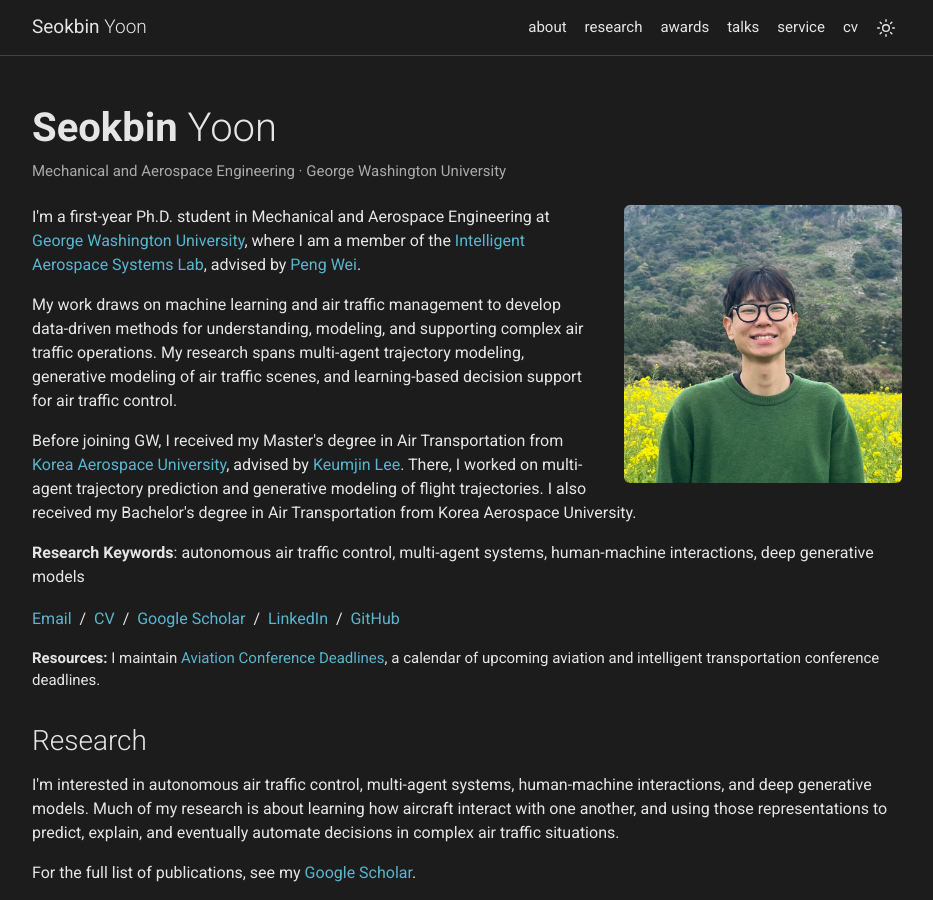
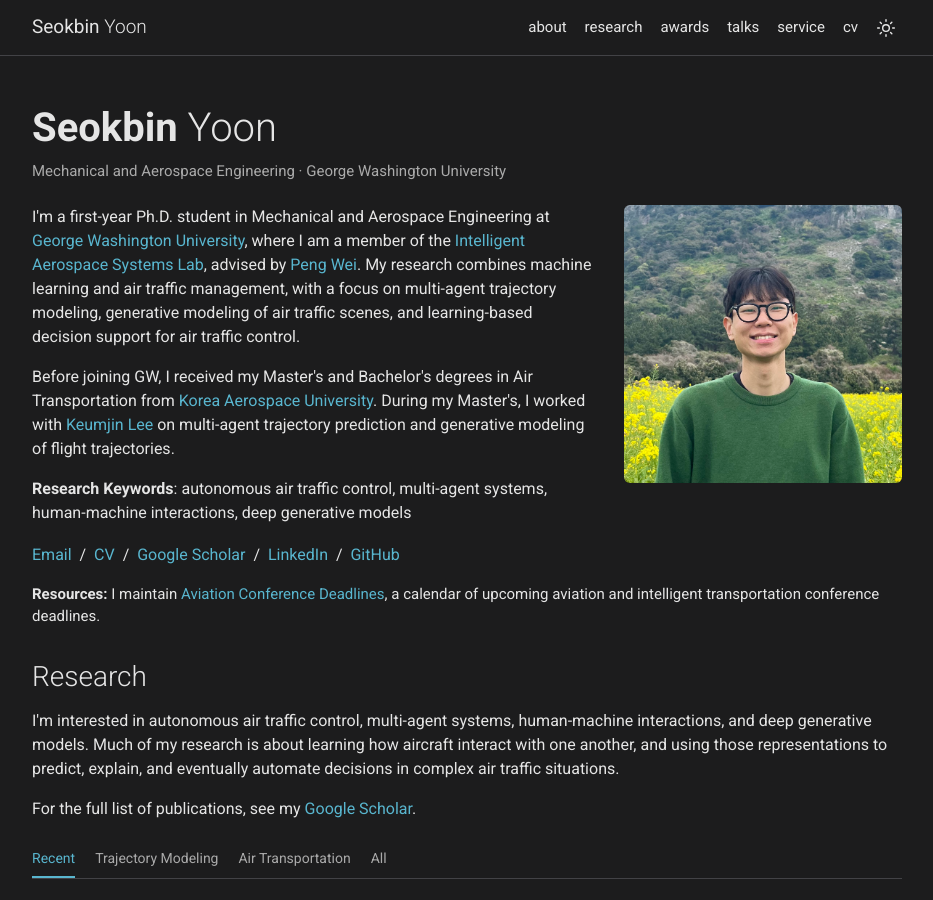
Before and after one commit to seokbinyoon96/seokbinyoon96.github.io, a Jekyll site: the page built from index.html, in a window 1280 px wide and 900 px high. Shown: the whole window, without its empty margins (173-1106 px from the left). Built offline with Jekyll 4.4.1, drawn with Linux system fonts in a browser that asks for light colours.

Commit message:
Condense biography into two paragraphs

```diff
--- a/index.html
+++ b/index.html
@@ -11,23 +11,17 @@
       <a href="https://web.seas.gwu.edu/pwei/people/">Intelligent Aerospace Systems Lab</a>,
       advised by
       <a href="https://scholar.google.com/citations?user=1cfltHsAAAAJ">Peng Wei</a>.
+      My research combines machine learning and air traffic management, with a focus on
+      multi-agent trajectory modeling, generative modeling of air traffic scenes,
+      and learning-based decision support for air traffic control.
     </p>
 
     <p>
-      My work draws on machine learning and air traffic management to develop data-driven
-      methods for understanding, modeling, and supporting complex air traffic operations.
-      My research spans multi-agent trajectory modeling, generative modeling of air traffic
-      scenes, and learning-based decision support for air traffic control.
-    </p>
-
-    <p>
-      Before joining GW, I received my Master's degree in Air Transportation from
-      <a href="https://kau.ac.kr/english/index/main.php">Korea Aerospace University</a>,
-      advised by
-      <a href="https://scholar.google.com/citations?user=GO7fwgEAAAAJ">Keumjin Lee</a>.
-      There, I worked on multi-agent trajectory prediction and generative modeling of
-      flight trajectories. I also received my Bachelor's degree in Air Transportation
-      from Korea Aerospace University.
+      Before joining GW, I received my Master's and Bachelor's degrees in Air Transportation from
+      <a href="https://kau.ac.kr/english/index/main.php">Korea Aerospace University</a>.
+      During my Master's, I worked with
+      <a href="https://scholar.google.com/citations?user=GO7fwgEAAAAJ">Keumjin Lee</a>
+      on multi-agent trajectory prediction and generative modeling of flight trajectories.
     </p>
 
     <p>
```
